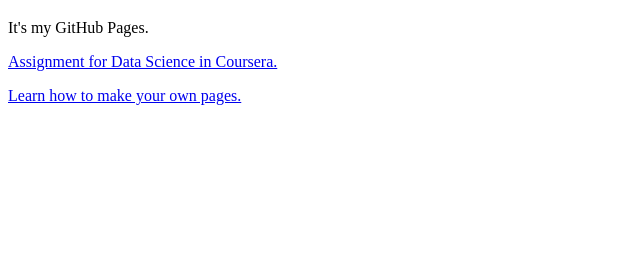
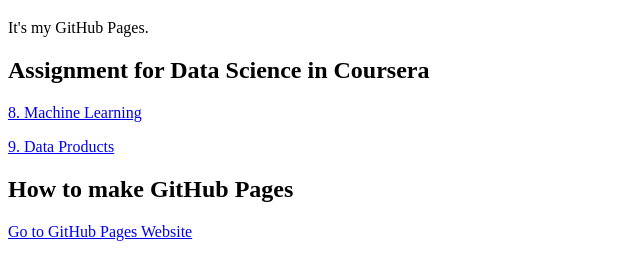
Before and after one commit to catwizard/catwizard.github.io, a plain HTML site: page index.html in a window 1280 px wide. Shown: the part 61-340 px from the top of the page, without its empty margins (0-640 px from the left). Drawn offline with Linux system fonts and the light colour scheme.

Commit message:
Machine Learning Assignment

```diff
--- a/index.html
+++ b/index.html
@@ -3,8 +3,10 @@
 <body>
 <h1>Hello World</h1>
 <p>It's my GitHub Pages.</p>
-<a href="http://catwizard.github.io/Assignment.html">Assignment for Data Science in Coursera.</a>
-</p>
-<a href="https://pages.github.com/">Learn how to make your own pages.</a>
+<h2>Assignment for Data Science in Coursera</h2>
+<a href="http://catwizard.github.io/MachineLearning.html">8. Machine Learning</a></p>
+<a href="http://catwizard.github.io/Assignment.html">9. Data Products</a></p>
+<h2>How to make GitHub Pages</h2>
+<a href="https://pages.github.com/">Go to GitHub Pages Website</a>
 </body>
 </html>
```
